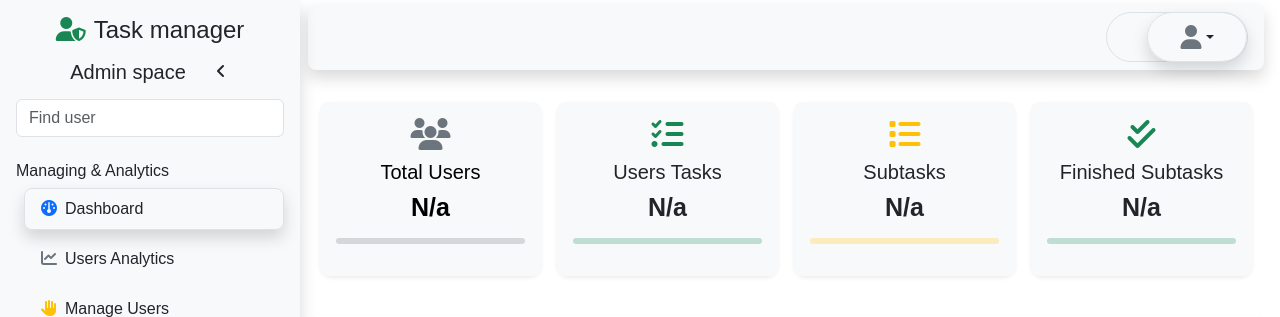
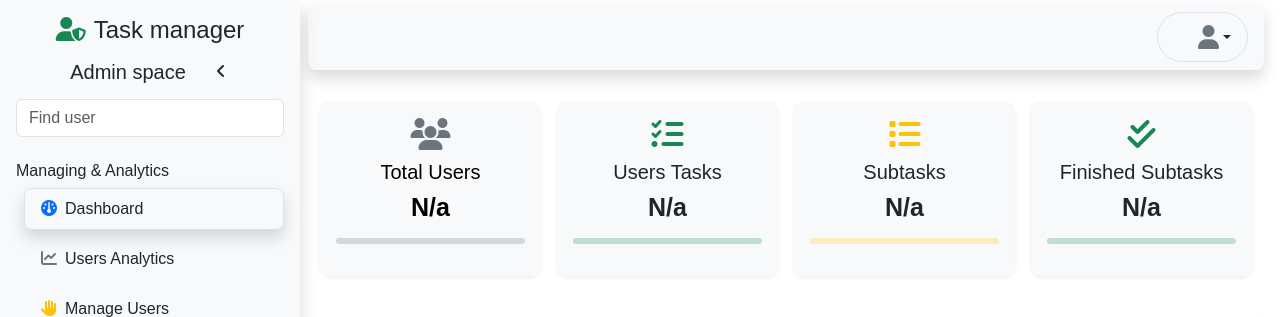
Before and after one commit to Andry-GitCrs/Task_Manager, a Flask app: template templates/views/admin/admin_dashboard.html in a window 1280 px wide. Shown: the top 317 px of the page. Run offline with Flask 3, Linux system fonts and the light colour scheme; the template is opened without the code that fills it, so the values that code supplies are empty; some libraries are stand-ins or nearby versions.

Commit message:
Admin icon update

```diff
--- a/templates/views/admin/base.html
+++ b/templates/views/admin/base.html
@@ -71,7 +71,7 @@
                     {{ email }}
                 </span>
                 <div class="dropdown">
-                    <div class="border admin_profile d-flex justify-content-center align-items-center dropdown-toggle" type="button" data-bs-toggle="dropdown">
+                    <div class="me-3 d-flex justify-content-center align-items-center dropdown-toggle" type="button" data-bs-toggle="dropdown">
                         <i class="fas fa-user text-secondary fs-4"></i>
                     </div>
                     <!-- Dropdown Form -->
```
